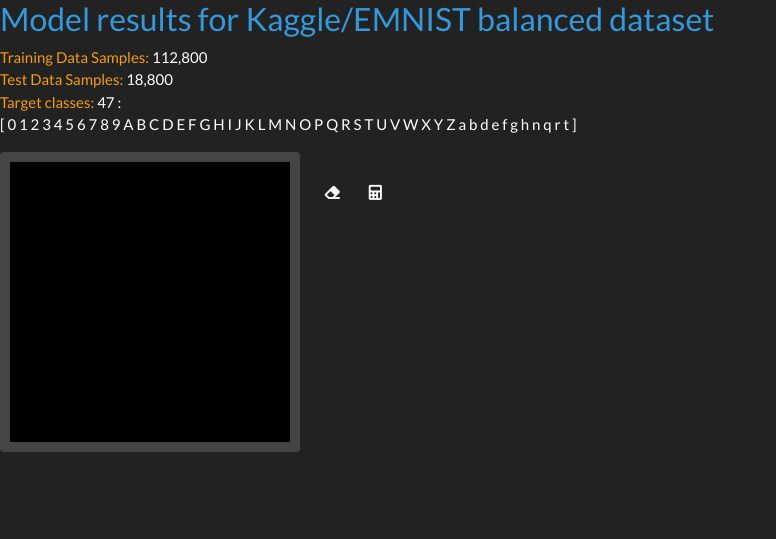
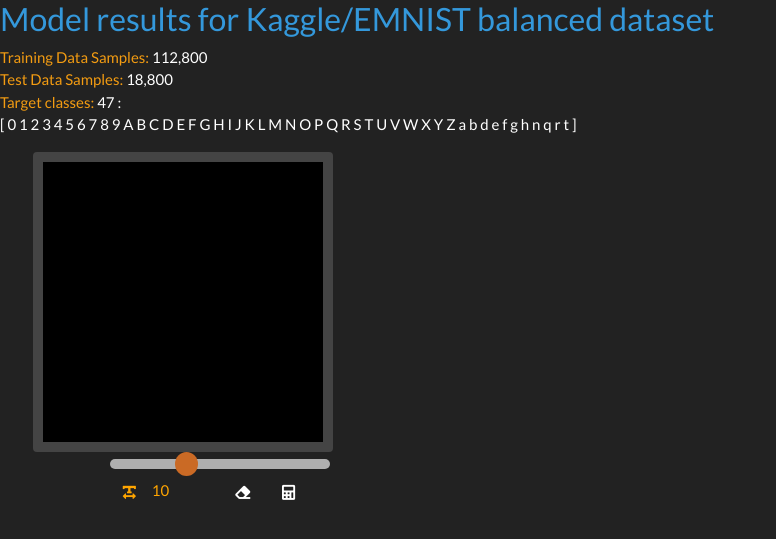
Before and after one commit to hvannia/emnist_grp, a Flask app: page / in a window 1280 px wide. Shown: the part 71-610 px from the top of the page, without its empty margins (0-776 px from the left). Run offline with Flask 2, Linux system fonts and the light colour scheme; some libraries are stand-ins or nearby versions.

Commit message:
added pen size slider

```diff
--- a/static/js/canvas.js
+++ b/static/js/canvas.js
@@ -1,5 +1,13 @@
 const canvas = document.querySelector('#draw');
 const ctx = canvas.getContext('2d');
+const slider = document.querySelector('#wSlider');
+const output= document.querySelector('#widthVal');
+let isDrawing = false;
+let lastX = 0;
+let lastY = 0;
+var gdata;
+
+function initCanvas(){
     canvas.width = 280;
     canvas.height = 280;
     ctx.fillStyle = "black";
@@ -7,12 +15,10 @@
     ctx.strokeStyle = 'white';
     ctx.lineJoin = 'round';
     ctx.lineCap = 'round';
-ctx.lineWidth = 17;
+    ctx.lineWidth = 10;
+}
 
-let isDrawing = false;
-let lastX = 0;
-let lastY = 0;
-var gdata;
+
 
 function clearme(){
 	ctx.clearRect(0,0,canvas.width, canvas.height);
@@ -36,11 +42,6 @@
 
 
     });
-    /* for debugging only
-    w=window.open('about:blank','image from canvas');
-    w.document.write("<img src='"+d+"' alt='from canvas'/>");
-    w.document.body.style.background = 'blue';
-    ***********************/
 }
 
 
@@ -62,9 +63,21 @@
 });
 
 
-
+function initPage(){
     document.querySelector('#originalCard').style.display="none";
     document.querySelector('#processedCard').style.display="none";
+
+    output.innerText = slider.value;
+
+    slider.oninput = function() {
+      output.innerText = this.value;
+      ctx.lineWidth = this.value;
+    }
+
     canvas.addEventListener('mousemove', draw);
     canvas.addEventListener('mouseup', () => isDrawing = false);
     canvas.addEventListener('mouseout', () => isDrawing = false);
+}
+
+initCanvas();
+initPage();
--- a/static/styles/mlstyles.css
+++ b/static/styles/mlstyles.css
@@ -10,3 +10,50 @@
 .heading, table{
     font-family: 'Roboto Slab', serif;
 }
+
+
+#originalCard{max-width: 220px;}
+#processedCard{max-width: 220px;}
+#txtWidth{color:orange;}
+#calcButtons{margin-left:50px;}
+
+.slidecontainer {
+    width: 220px;
+
+  }
+
+  .slider {
+    -webkit-appearance: none;
+    width: 100%;
+    height: 10px;
+    border-radius: 5px;
+    background: #d3d3d3;
+    outline: none;
+    opacity: 0.8;
+    -webkit-transition: .2s;
+    transition: opacity .2s;
+  }
+
+  .slider:hover {
+    opacity: 1;
+  }
+
+  .slider::-webkit-slider-thumb {
+    -webkit-appearance: none;
+    appearance: none;
+    width: 23px;
+    height: 24px;
+    border: 0;
+    background: url('orangeSquare.png');
+    border-radius: 50%;
+    cursor: pointer;
+  }
+
+  .slider::-moz-range-thumb {
+    width: 23px;
+    height: 24px;
+    border: 0;
+    background: url('orangeSquare.png');
+    border-radius: 50%;
+    cursor: pointer;
+  }
--- a/templates/drawer.html
+++ b/templates/drawer.html
@@ -28,12 +28,25 @@
 		</div>
 	</div>
 	<div class="row">
-		<div class="col-lg-4">
-			<canvas class="canvasBox rounded"  id="draw" width="280" height="280" ></canvas><br />
-			<p class="text-center">
-				<a class="btn btn-default" onclick="clearme()"><i class="fa fa-eraser" aria-hidden="true"><!--a--></i></a>
-                <a class="btn btn-default" onclick="calculate()"><i class="fas fa-calculator"><!--a--></i></a>
-			</p>
+		<div class="col-lg-4 pl-5 ">
+            <canvas class="canvasBox rounded"  id="draw" width="280" height="280" ></canvas><br />
+            <span class="align-text-bottom ">
+                <div class="slidecontainer mx-auto">
+                   <span >
+                            <input type="range" min="5" max="20" value="10" class="slider" id="wSlider">
+                    </span>
+                    <span class="text-left" id="txtWidth">
+                            <a class="btn btn-default" onclick="calculate()"> <i class="fas fa-text-width"></i></a>
+                            <span id="widthVal"></span>
+                    </span>
+                    <span class="text-right" id="calcButtons">
+                            <a class="btn btn-default" onclick="clearme()"><i class="fa fa-eraser" aria-hidden="true"><!--a--></i></a>&nbsp;
+                            <a class="btn btn-default" onclick="calculate()"><i class="fas fa-calculator"><!--a--></i></a>
+
+                    </span>
+            </span>
+        </div>
+
 		</div><!--col4-->
 			<div class="col-4" id="originalCard">
 				<div class="card border-info mb-3" style="max-width: 20rem;">
```
Also changed, not shown: static/styles/orangeSquare.png (added). Lines whose indentation alone changed are shown as unchanged.
